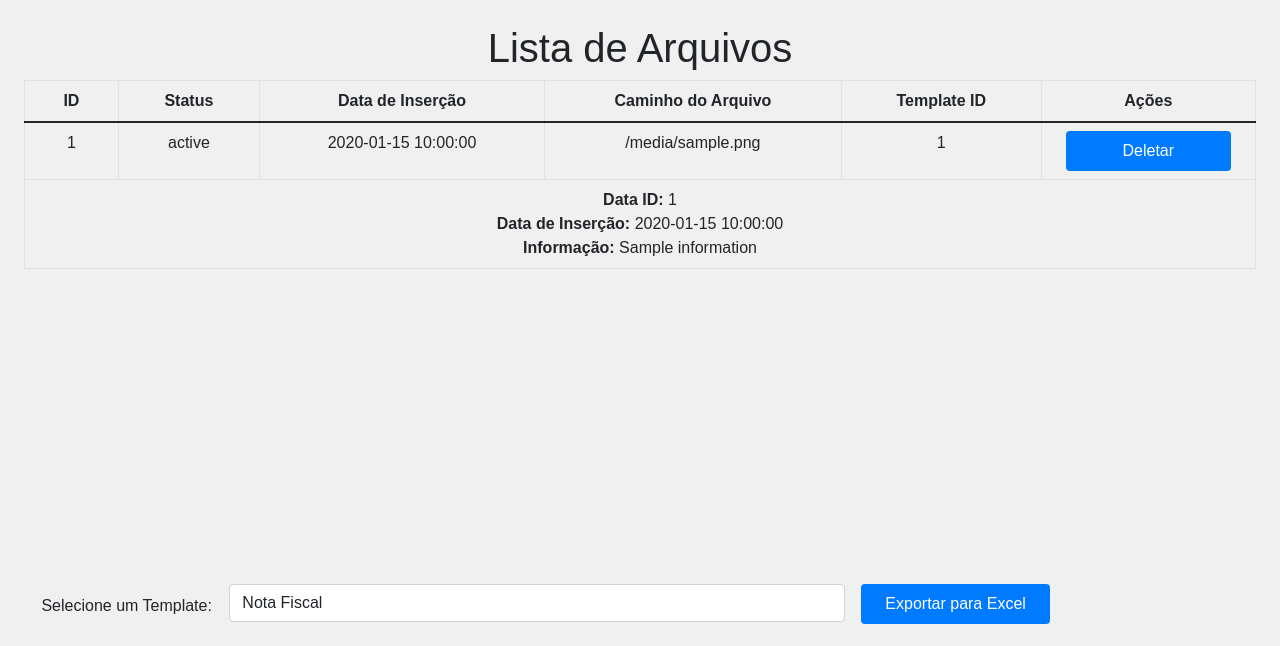
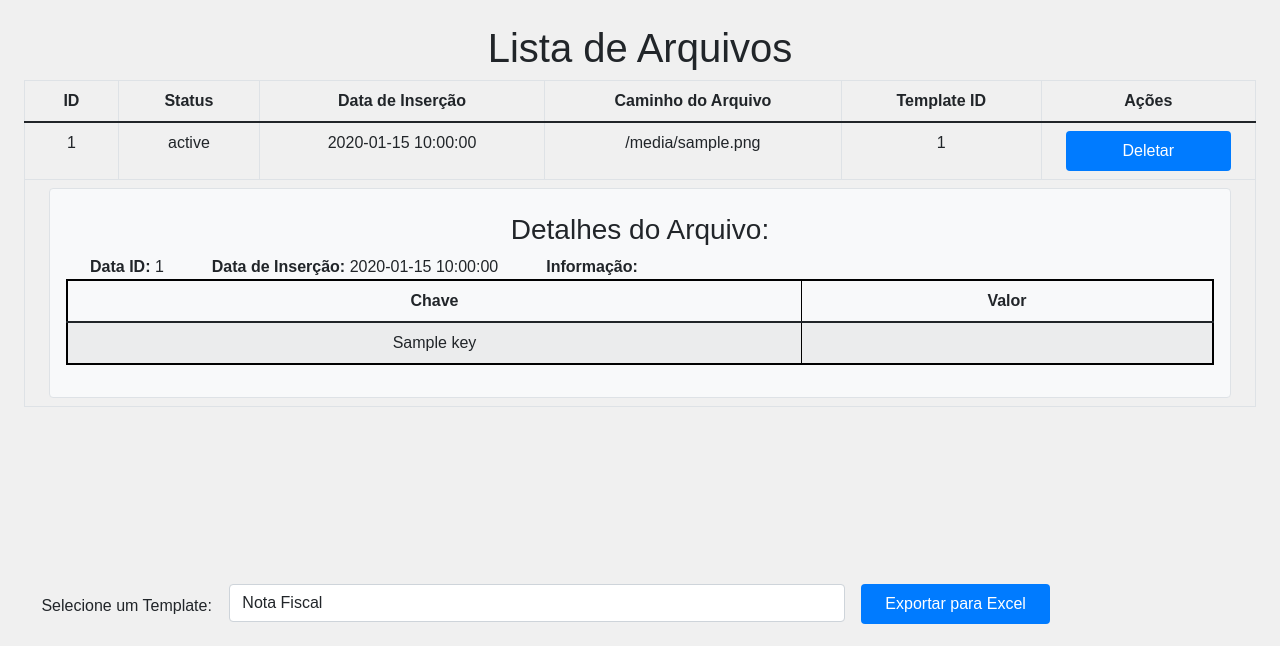
Before and after one commit to brdoliveira/upflow-flsk, a Python web app: template templates/list_files.html in a window 1280 px wide. Shown: the part 58-704 px from the top of the page. Run offline with Jinja, Linux system fonts and the light colour scheme; the template is opened without the code that fills it: most values are stand-ins (such as "Sample title", 1, 10 or a date in 2020).

Commit message:
FEAT(list_files): Melhorando tabelas

```diff
--- a/templates/list_files.html
+++ b/templates/list_files.html
@@ -33,9 +33,49 @@
                 {% for file_data in file.file_data %}
                 <tr>
                     <td class="border px-4 py-2" colspan="6">
-                        <strong>Data ID:</strong> {{ file_data.DataID }} <br>
-                        <strong>Data de Inserção:</strong> {{ file_data.InsertionDate }} <br>
-                        <strong>Informação:</strong> {{ file_data.Information }}
+                        <div class="p-3 bg-light border rounded">
+                            <h6 class="text-start font-bold"><h3>Detalhes do Arquivo:</h3></h6>
+                            <div class="d-flex flex-wrap">
+                                <div class="px-4"><strong>Data ID:</strong> {{ file_data.DataID }}</div>
+                                <div class="px-4"><strong>Data de Inserção:</strong> {{ file_data.InsertionDate }}</div>
+                                <div class="px-4"><strong>Informação:</strong></div>
+                            </div>
+                            <table class="table table-bordered table-striped" style="border: 2px solid black;">
+                                <thead>
+                                    <tr>
+                                        <th>Chave</th>
+                                        <th>Valor</th>
+                                    </tr>
+                                </thead>
+                                <tbody>
+                                    {% for key, value in file_data.Information.items() %}
+                                    <tr>
+                                        <td>{{ key }}</td>
+                                        <td>
+                                            {% if value is mapping %}
+                                            <table class="table table-bordered">
+                                                {% for sub_key, sub_value in value.items() %}
+                                                <tr>
+                                                    <td><strong>{{ sub_key }}</strong></td>
+                                                    <td>{{ sub_value }}</td>
+                                                </tr>
+                                                {% endfor %}
+                                            </table>
+                                            {% elif value is sequence and not value is string %}
+                                            <ul>
+                                                {% for item in value %}
+                                                <li>{{ item }}</li>
+                                                {% endfor %}
+                                            </ul>
+                                            {% else %}
+                                            {{ value }}
+                                            {% endif %}
+                                        </td>
+                                    </tr>
+                                    {% endfor %}
+                                </tbody>
+                            </table>
+                        </div>
                     </td>
                 </tr>
                 {% endfor %}
```
